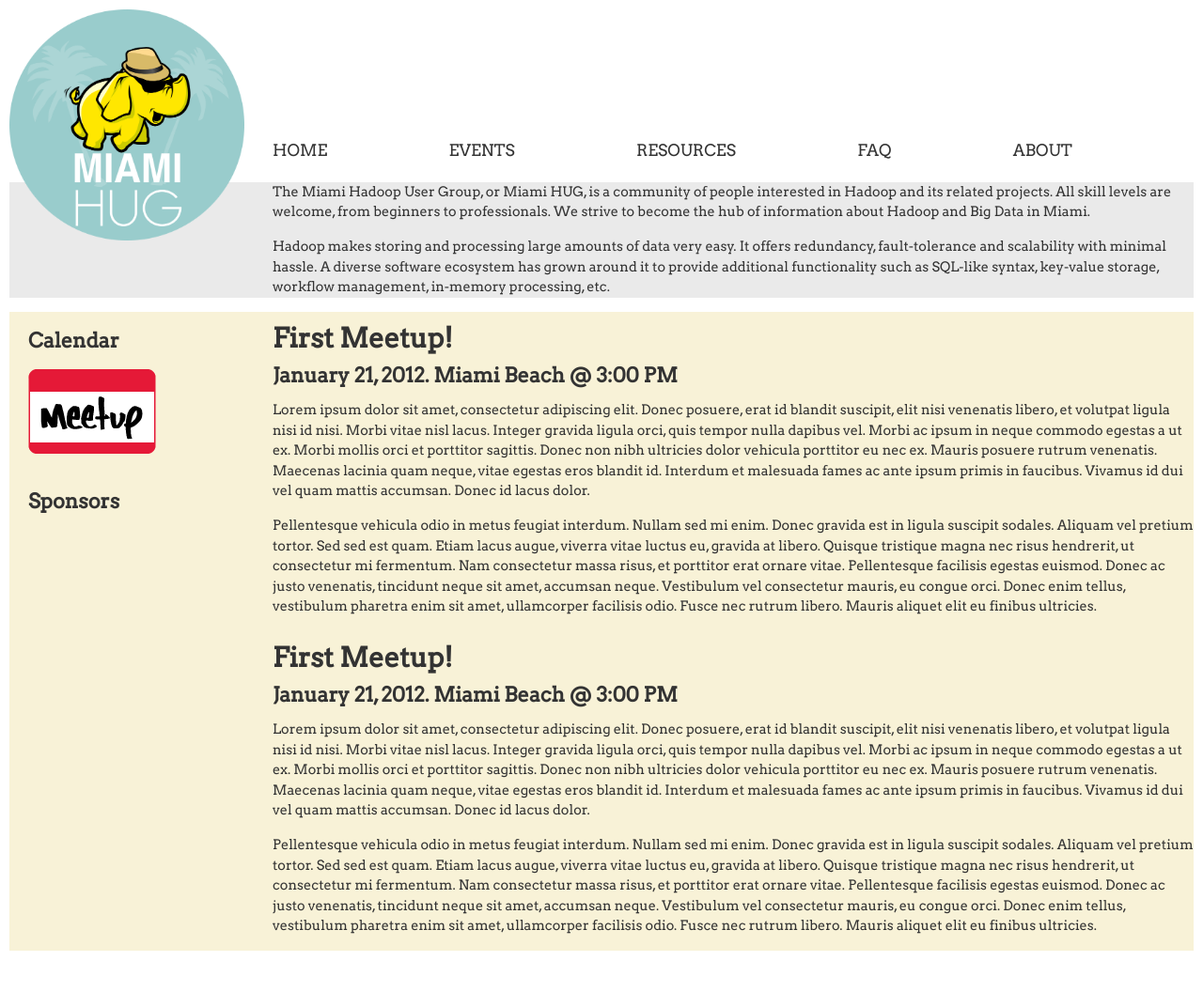
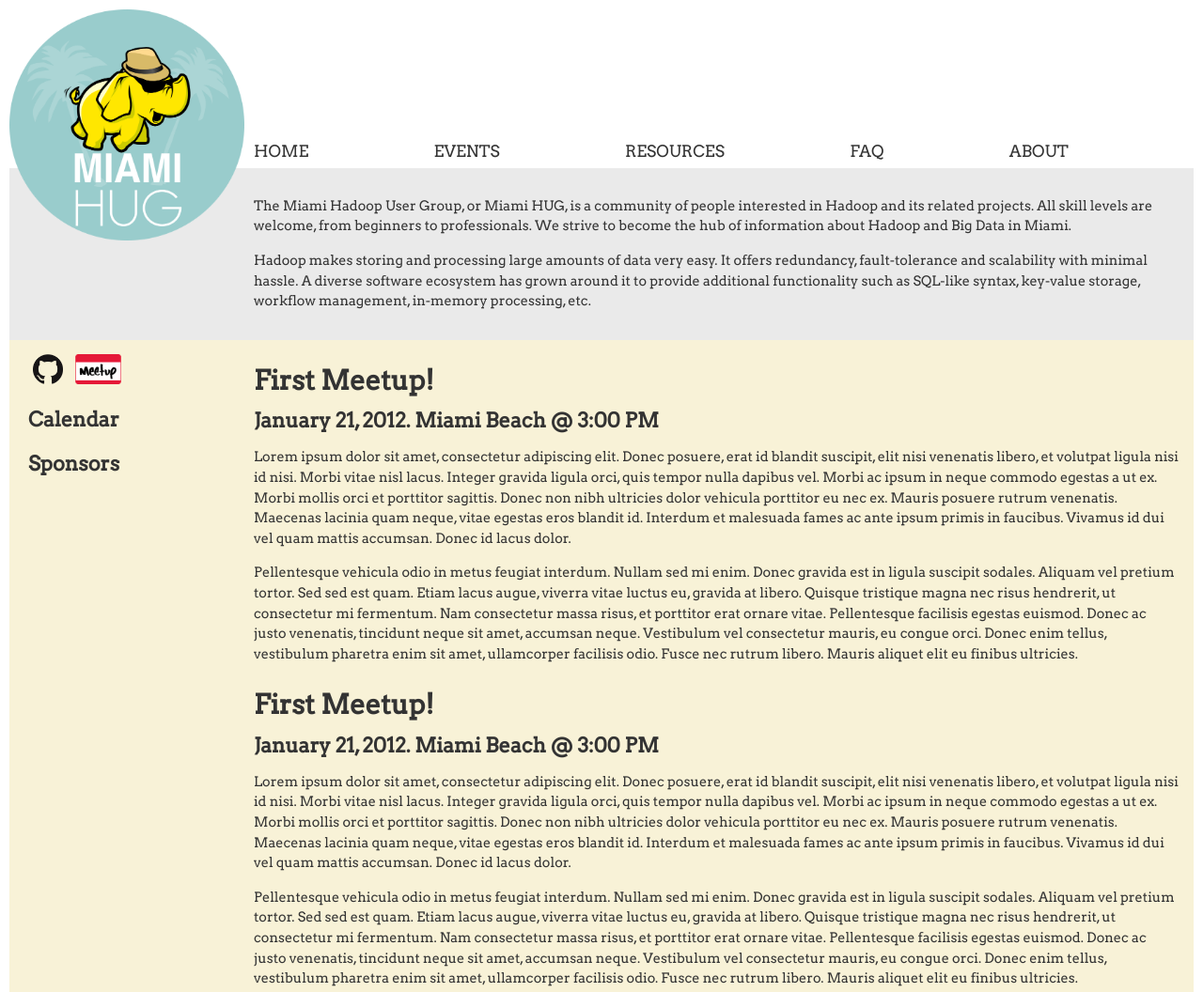
Before and after one commit to miami-hug/miami-hug.github.io, a plain HTML site: page html/index.html in a window 1280 px wide. Shown: the top 1056 px of the page at 94% size. Before the commit the page ends 1022 px from the top, so only its background shows below. Drawn offline with Linux system fonts and the light colour scheme.

Commit message:
Minor improvements, icons

```diff
--- a/html/index.html
+++ b/html/index.html
@@ -40,9 +40,14 @@
         </div>
         <div id="columns">
           <div id="leftcol">
-            <div class="section">
+            <div class="section icons">
+              <a href="http://github.com/miami-hug">
+                <img height="32px" src="imgs/github.png"/>
+              </a>
+              <a href="http://www.meetup.com/Miami-Hadoop-User-Group">
+                <img height="32px" src="imgs/meetup-logo.png"/>
+              </a>
               <h2>Calendar</h2>
-              <img src="imgs/meetup-logo.png"/>
             </div>
             <div class="section">
               <h2>Sponsors</h2>
--- a/html/style.css
+++ b/html/style.css
@@ -1,6 +1,15 @@
 * {
     margin: 0px;
     padding: 0px;
+}
+
+a {
+    outline: none;
+    text-decoration: none;
+}
+
+p {
+    line-height: 1.5em;
 }
 
 #logo {
@@ -20,12 +29,10 @@
     color: #333;
     font-weight: 0;
     font-size: 0.9em;
-    line-height: 1.5em;
-
 }
 
 #header {
-    padding-left: 280px;
+    padding-left: 260px;
 }
 
 #nav {
@@ -35,7 +42,6 @@
 }
 
 #nav a {
-    text-decoration: none;
     color: #333;
     font-size: 1.2em;
     display: block;
@@ -63,7 +69,7 @@
 }
 
 #intro {
-    padding-left: 280px;
+    padding: 15px 15px 15px 260px;
     background-color: #eaeaea;
 }
 
@@ -73,20 +79,28 @@
 }
 
 #leftcol {
-    width: 250px;
+    width: 230px;
     margin: 0px 10px 0px 20px;
     flex: 1 0 auto;
+    padding-top: 15px;
 }
 
 #leftcol .section {
-    margin-bottom: 40px;
+    margin-bottom: 0px;
 }
+
+#leftcol .icons a {
+    margin: 0px 5px;
+}
+
+
 #leftcol h2 {
     margin: 20px 0px;
 }
 
 #rightcol {
     flex: 1 1 auto;
+    padding: 15px 15px 15px 0px;
 }
 
 .entry {
```
Also changed, not shown: html/imgs/github.png (added).
